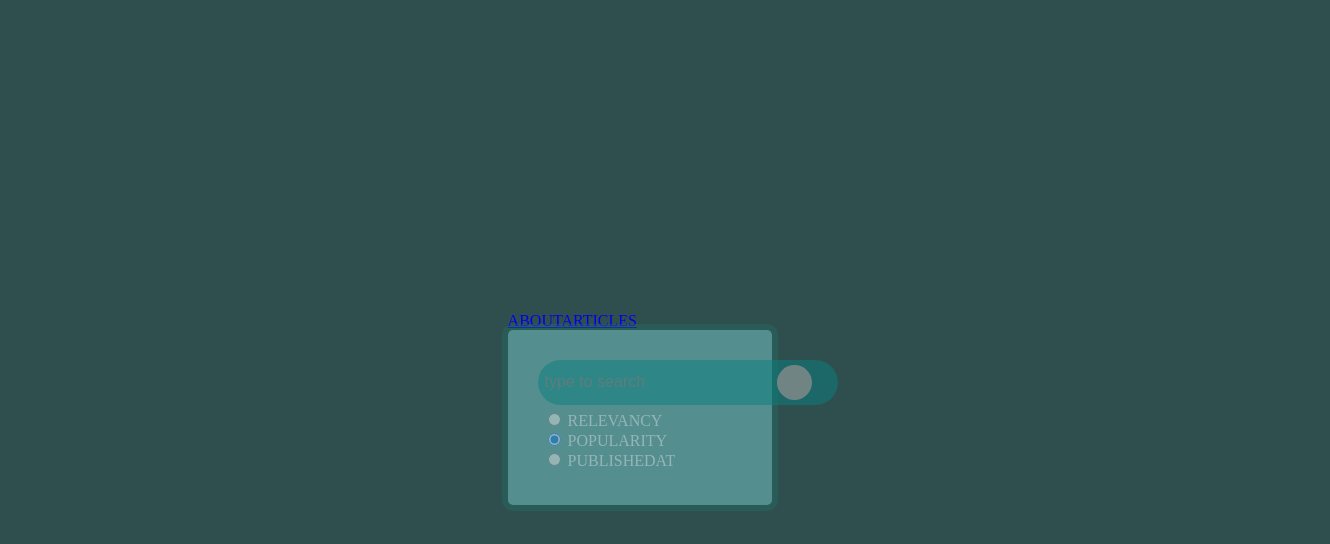
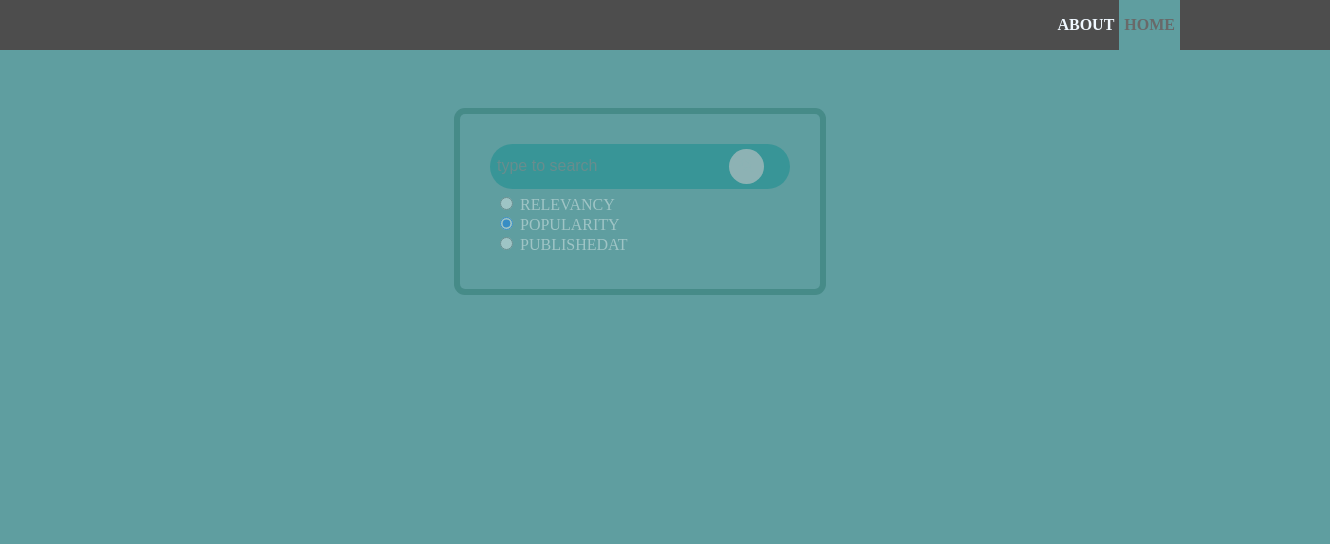
Before and after one commit to IanaLit/react, a React app: page / in a window 1280 px wide. Shown: the top 544 px of the page, 1330 px wide, since content can reach past the window. Built offline with nearby package versions, Linux system fonts and the light colour scheme.

Commit message:
feat: style navbar

```diff
--- a/src/components/app/app.scss
+++ b/src/components/app/app.scss
@@ -1,6 +1,5 @@
-body {
-  // background-image: url("/public/water-1245779_1920.jpg");
-  background-color: cadetblue;
+#root {
+  width: 100%;
 }
 .app {
   display: flex;
@@ -14,3 +13,7 @@ body {
   flex-wrap: wrap;
   padding-left: 5vw;
 }
+.page {
+  display: flex;
+  justify-content: center;
+}
--- a/src/components/appRouter.tsx
+++ b/src/components/appRouter.tsx
@@ -2,9 +2,7 @@ import React from "react"
 import { Redirect, Route, Switch } from "react-router-dom"
 import { About } from "../pages/about"
 import { Dashboard } from "../pages/dashboard"
-import { NotFound } from "../pages/notFound"
-
-
+import { NotFound } from "../pages/notFound/notFound"
 
 export const AppRouter = () => {
     return (
@@ -12,11 +10,12 @@ export const AppRouter = () => {
             <Route path="/about">
                 <About/>
             </Route>
-            <Route path="/">
-                <Dashboard/>
-            </Route>
+
             <Route path="/error">
                 <NotFound/>
+            </Route>
+            <Route exact path="/">
+                <Dashboard/>
             </Route>
             <Redirect to= "/error"/>
         </Switch>
--- a/src/components/form/form.scss
+++ b/src/components/form/form.scss
@@ -6,6 +6,7 @@
   border-radius: 5px;
   box-shadow: 0px 0px 0px 6px rgba(35, 110, 100, 0.5);
   width: 16vw;
+  min-width: 300px;
   justify-content: space-between;
   height: 115px;
 }
--- a/src/components/navbar/navbar.scss
+++ b/src/components/navbar/navbar.scss
@@ -0,0 +1,33 @@
+.navbar {
+  height: 50px;
+  width: 100%;
+  background-color: #4d4d4d;
+  display: flex;
+  justify-content: flex-end;
+  align-items: center;
+  padding-right: 50px;
+  margin-bottom: 5vw;
+
+  &_link {
+    height: 100%;
+    display: flex;
+    align-items: center;
+    padding: 0px 5px;
+    color: aliceblue;
+    text-decoration: none;
+    font-weight: bold;
+    transition: all 0.3s;
+    &:last-child {
+      margin-right: 100px;
+    }
+    &__active {
+      background-color: cadetblue;
+      color: dimgray;
+    }
+  }
+  :hover {
+    background-color: rgb(155, 193, 194);
+    color: dimgray;
+    transition: all 0.3s;
+  }
+}
--- a/src/components/navbar/navbar.tsx
+++ b/src/components/navbar/navbar.tsx
@@ -1,15 +1,13 @@
 
 import React from 'react';
-import { Link } from 'react-router-dom';
+import { Link, NavLink } from 'react-router-dom';
 import './navbar.scss';
 
 export const Navbar = () => {
     return (
         <div className="navbar">
-            <div className = "navbar__link">
-                <Link to="/about">About</Link>
-                <Link to="/">Articles</Link>
-            </div>
+            <NavLink className = "navbar_link" activeClassName = "navbar_link__active" to="/about">About</NavLink>
+            <NavLink className = "navbar_link" activeClassName = "navbar_link__active" to="/" exact={true} >Home</NavLink>
         </div>
     )
 }
--- a/src/pages/about.tsx
+++ b/src/pages/about.tsx
@@ -2,7 +2,7 @@ import React from "react"
 
 export const About = () => {
     return (
-        <div>
+        <div className='page'>
             <h1>About</h1>
         </div>
 
--- a/src/pages/notFound.tsx
+++ /dev/null
@@ -1,10 +0,0 @@
-import React from "react"
-
-export const NotFound = () => {
-    return (
-        <div>
-            <h1>Not found</h1>
-        </div>
-
-    )
-}
--- /dev/null
+++ b/src/pages/notFound/notFound.scss
@@ -0,0 +1,9 @@
+.page_not-found {
+  background-image: url("../../../public/Na_June_67.jpg");
+  height: 100vh;
+  margin-top: -5vw;
+  width: 105vw;
+  background-position: center;
+  background-repeat: no-repeat;
+  background-size: cover;
+}
--- /dev/null
+++ b/src/pages/notFound/notFound.tsx
@@ -0,0 +1,10 @@
+import React from "react"
+import './notFound.scss';
+export const NotFound = () => {
+    return (
+        <div className='page_not-found'>
+            {/* <h1>Not found</h1> */}
+        </div>
+
+    )
+}
--- a/src/style.scss
+++ b/src/style.scss
@@ -1,10 +1,14 @@
 body {
   min-height: 100vh;
-  display: flex;
-  flex-direction: column;
+  // display: flex;
+  // flex-direction: column;
   align-items: center;
   justify-content: center;
   background-color: darkslategrey;
   color: white;
   text-transform: uppercase;
+  background-color: cadetblue;
+  margin: 0;
+  padding: 0;
+  box-sizing: border-box;
 }
```
Also changed, not shown: public/Na_June_67.jpg (added).
